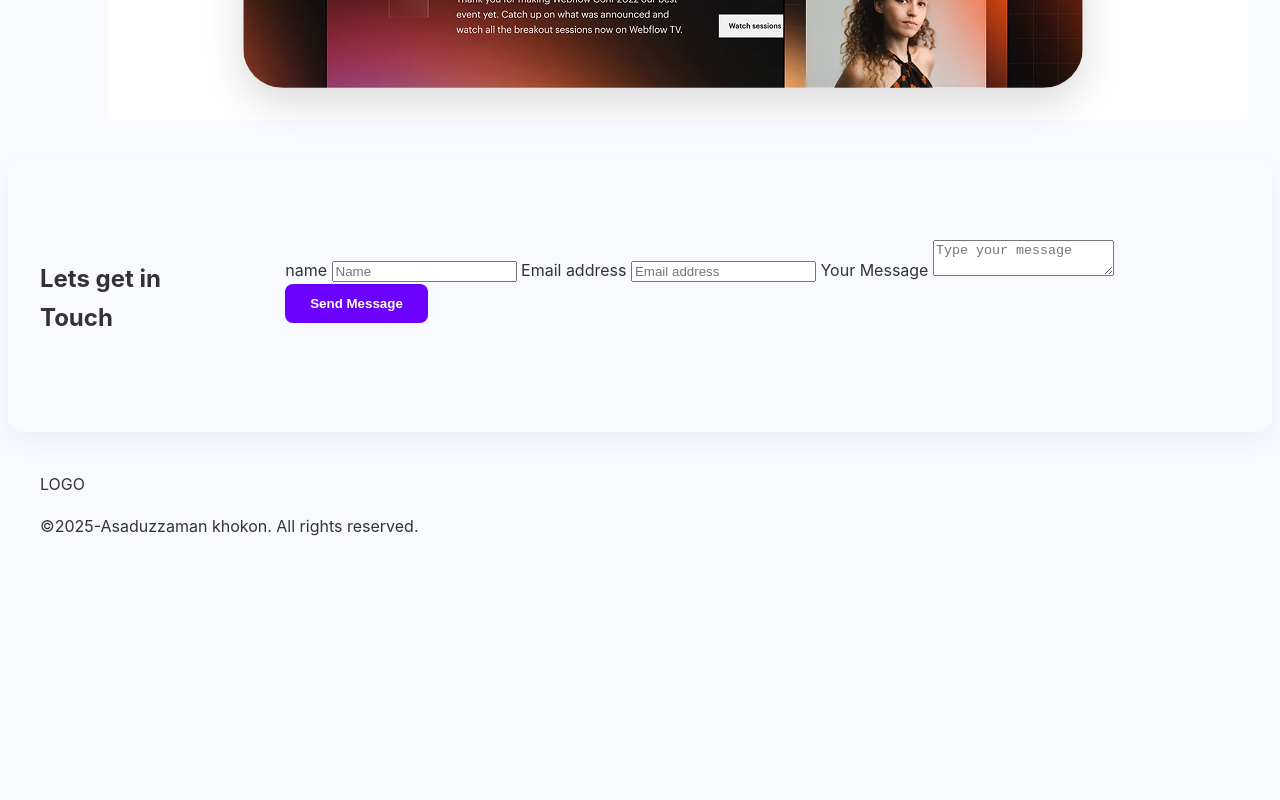
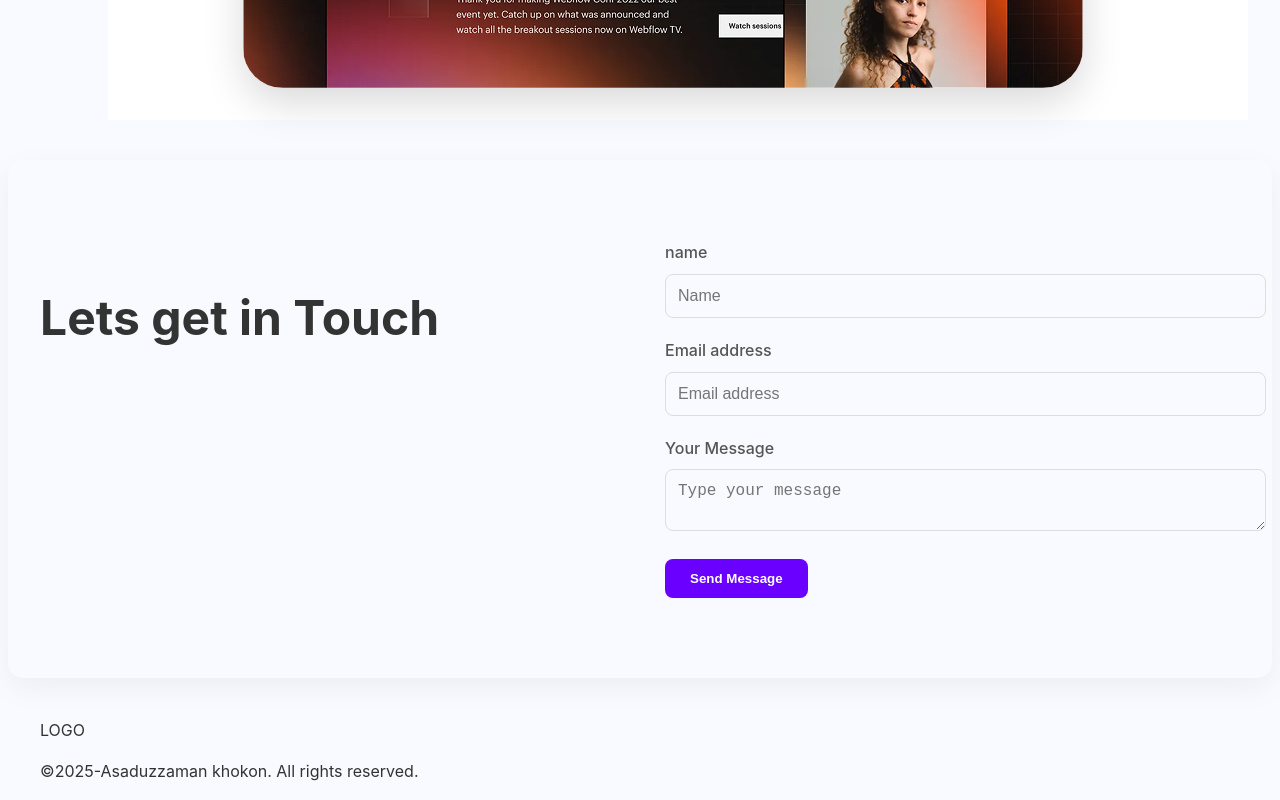
Before and after one commit to Asadkhokon/B12A01-landing-launchpad, a plain HTML site: page index.html in a window 1280 px wide. Shown: the part 2350-3150 px from the top of the page. Before the commit the page ends 2904 px from the top, so only its background shows below. Drawn offline with Linux system fonts and the light colour scheme.

Commit message:
Finally commited for submit the project.

```diff
--- a/Style/style.css
+++ b/Style/style.css
@@ -248,3 +248,42 @@ color: #333;
     gap: 50px;
     align-items: flex-start;
 }
+
+.contact-section .contact-left {
+    flex: 1;
+}
+
+.contact-section .contact-left h2{
+    font-size: 48px;
+    color: #333;
+}
+
+.contact-section .contact-form {
+    flex: 1;
+    display: flex;
+    flex-direction: column;
+}
+
+.contact-form label {
+    display: block;
+    margin-bottom: 8px;
+    font-weight: 500;
+    color: #555;
+}
+
+.contact-form input[type="text"],
+.contact-form input[type="email"],
+.contact-form textarea {
+    width: 100%;
+    padding: 12px;
+    margin-bottom: 20px;
+    border: 1px solid #ddd;
+    border-radius: 8px;
+    font-size: 16px;
+    background-color: #f8faff;
+}
+
+.contact-form .primary-button {
+    width: auto;
+    align-self: flex-start;
+}
```
